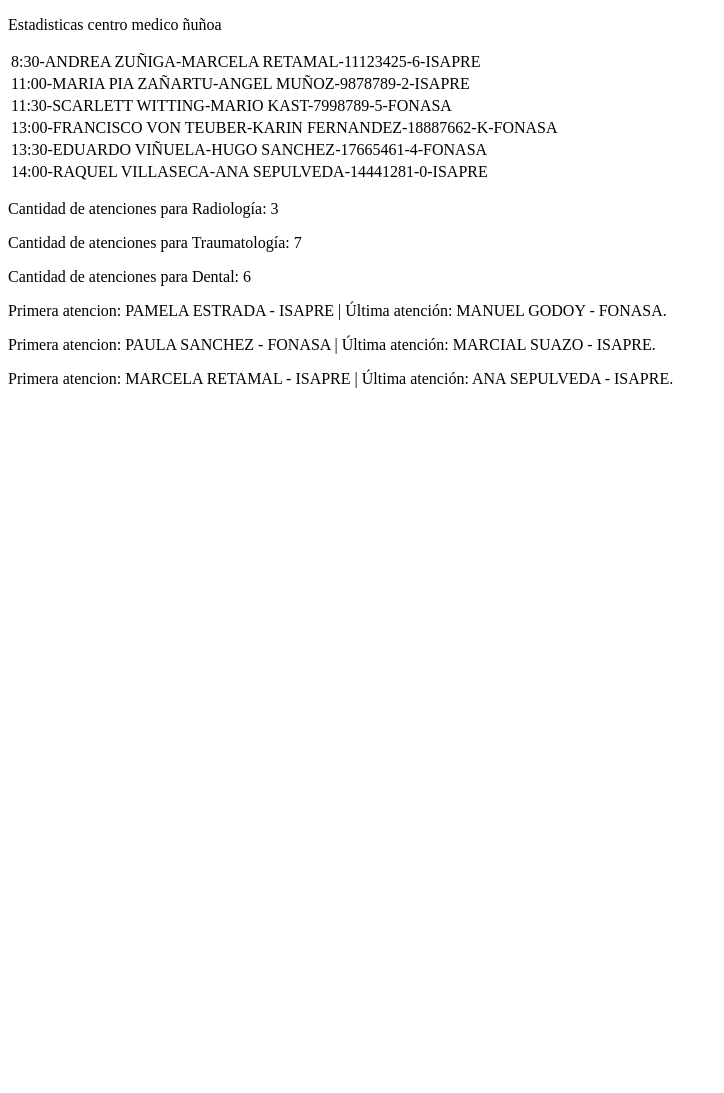
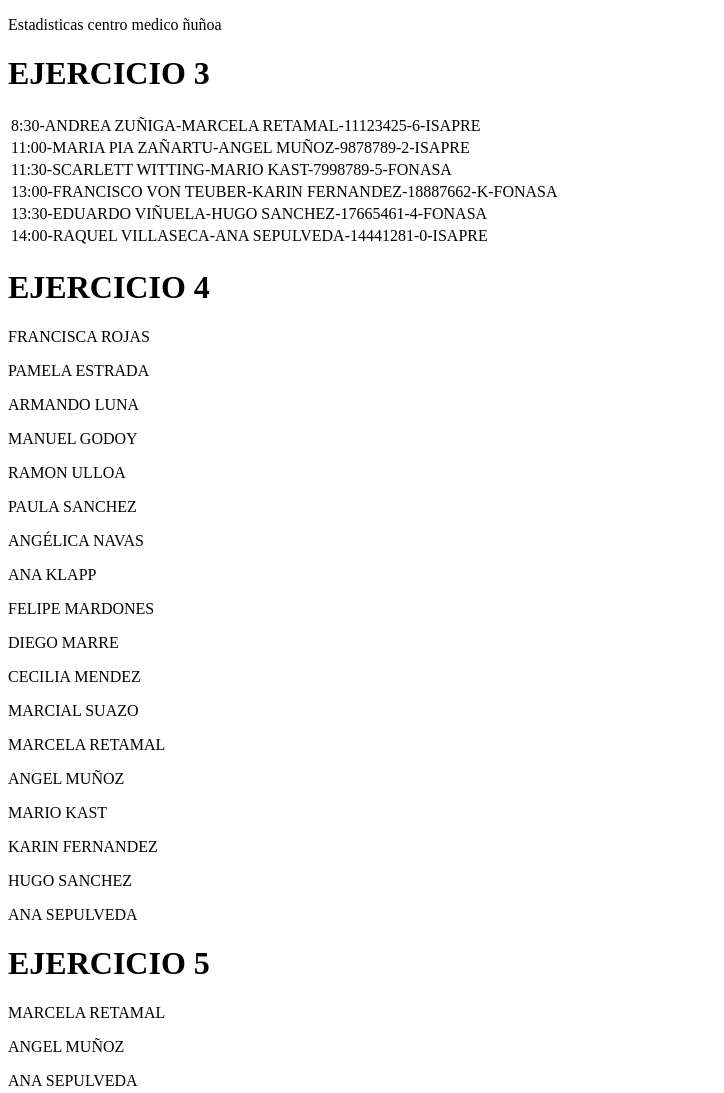
Before and after one commit to krostyle/cetro-medico-dental-nunoa, a plain HTML site: page index.html in a window 1280 px wide. Shown: the top 1093 px of the page, without its empty margins (0-724 px from the left). Before the commit the page ends 800 px from the top, so only its background shows below. Drawn offline with Linux system fonts and the light colour scheme.

Commit message:
Se terminan ejercicios

```diff
--- a/index.html
+++ b/index.html
@@ -161,11 +161,13 @@
     let newTraumatologia = traumatologia.concat(newList);
 
     // 2
-    let newRadiologia = radiologia;
+    let newRadiologia = radiologia.slice();
     newRadiologia.pop();
     newRadiologia.shift();
 
     // 3
+    document.write( /*HTML*/
+        `<h1>EJERCICIO 3</h1>`)
     document.write('<table>')
     dental.forEach(object => {
         let linea = Object.values(object);
@@ -181,24 +183,57 @@
     document.write('</table>')
 
     // 4
-    console.log(radiologia);
-    radiologia.forEach(object => {
-        let linea = Object.values(object)
-        console.log(linea);
-    })
+    document.write( /*HTML*/
+        `<h1>EJERCICIO 4</h1>`)
+    const especialidades = [radiologia, traumatologia, dental]
+    especialidades.forEach(object => {
+        object.forEach(obj => {
+            document.write(
+                /*HTML*/
+                `<p>${obj.paciente}</p>`)
+        });
+    });
+
+    // 5
+    document.write( /*HTML*/
+        `<h1>EJERCICIO 5</h1>`)
+    const isapre = dental.filter(obj => obj.prevision == "ISAPRE");
+    isapre.forEach(obj => {
+        document.write(
+            /*HTML*/
+            `<p>${obj.paciente}</p>`)
+    });
+
+    // 6
+    document.write( /*HTML*/
+        `<h1>EJERCICIO 6</h1>`)
+    const fonasa = traumatologia.filter(obj => obj.prevision == "FONASA");
+    fonasa.forEach(obj => {
+        document.write(
+            /*HTML*/
+            `<p>${obj.paciente}</p>`)
+    });
 
 
 
     //Agregar código para el desafio 2 aquí
 
     document.write(`<p>Cantidad de atenciones para Radiología: ${radiologia.length}</p>`);
-    document.write(`<p>Cantidad de atenciones para Traumatología: ${traumatologia.length}</p>`);
-    document.write(`<p>Cantidad de atenciones para Dental: ${dental.length}</p>`);
+    document.write(
+        `<p>Cantidad de atenciones para Traumatología: ${traumatologia.length}</p>`);
+    document.write(
+        `<p>Cantidad de atenciones para Dental: ${dental.length}</p>`);
 
 
-    document.write(`<p>Primera atencion: ${radiologia[0].paciente} - ${radiologia[0].prevision} | Última atención: ${radiologia[radiologia.length -1].paciente} - ${radiologia[radiologia.length -1].prevision}.</p>`);
-    document.write(`<p>Primera atencion: ${traumatologia[0].paciente} - ${traumatologia[0].prevision} | Última atención: ${traumatologia[traumatologia.length -1].paciente} - ${traumatologia[traumatologia.length -1].prevision}.</p>`);
-    document.write(`<p>Primera atencion: ${dental[0].paciente} - ${dental[0].prevision} | Última atención: ${dental[dental.length -1].paciente} - ${dental[dental.length -1].prevision}.</p>`);
+    document.write(
+        `<p>Primera atencion: ${radiologia[0].paciente} - ${radiologia[0].prevision} | Última atención: ${radiologia[radiologia.length -1].paciente} - ${radiologia[radiologia.length -1].prevision}.</p>`
+    );
+    document.write(
+        `<p>Primera atencion: ${traumatologia[0].paciente} - ${traumatologia[0].prevision} | Última atención: ${traumatologia[traumatologia.length -1].paciente} - ${traumatologia[traumatologia.length -1].prevision}.</p>`
+    );
+    document.write(
+        `<p>Primera atencion: ${dental[0].paciente} - ${dental[0].prevision} | Última atención: ${dental[dental.length -1].paciente} - ${dental[dental.length -1].prevision}.</p>`
+    );
 </script>
 
 <body>
```
